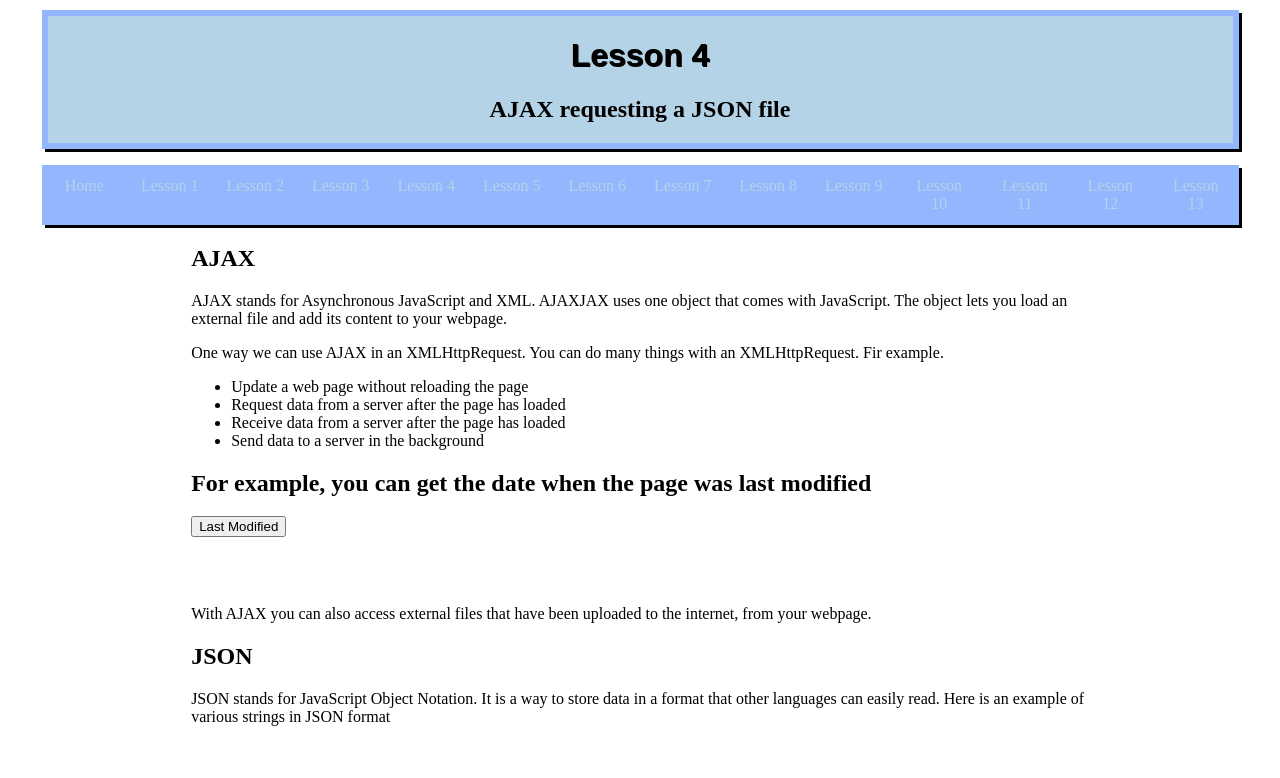
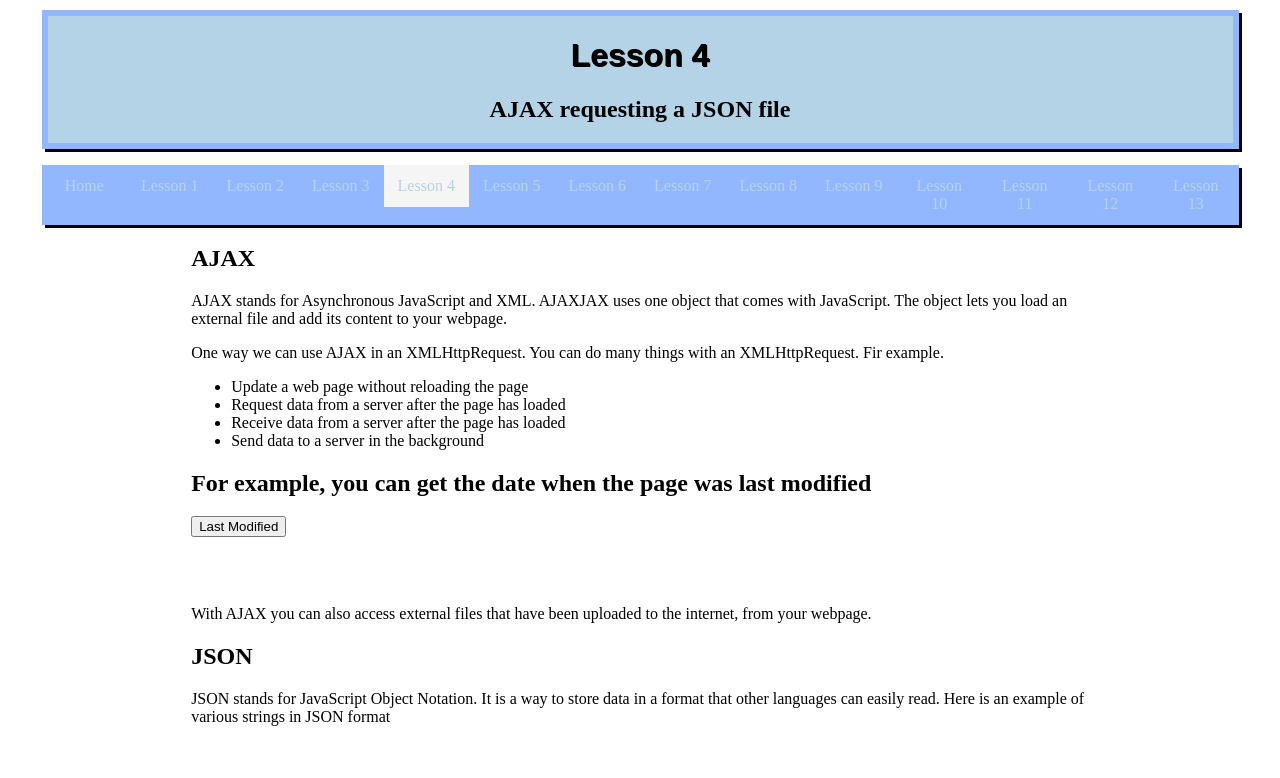
Before and after one commit to hatton-david-joel/hatton-david-joel.github.io, a plain HTML site: page mobileapplicationdevelopment/lesson4/lesson4.html in a window 1280 px wide. Shown: the top 778 px of the page. Drawn offline with Linux system fonts and the light colour scheme.

Commit message:
Update lesson4.html

```diff
--- a/mobileapplicationdevelopment/lesson4/lesson4.html
+++ b/mobileapplicationdevelopment/lesson4/lesson4.html
@@ -25,7 +25,7 @@
             <li><a href="../lesson2/lesson2.html">Lesson 1</a></li>
             <li><a href="../lesson2/lesson2.html">Lesson 2</a></li>
             <li><a href="../lesson3/lesson3.html">Lesson 3</a></li>
-            <li><a href="../lesson4/lesson4.html">Lesson 4</a></li>
+            <li><a id="active" href="#Top">Lesson 4</a></li>
             <li><a href="../lesson5/lesson5.html">Lesson 5</a></li>
             <li><a href="../lesson6/lesson6.html">Lesson 6</a></li>
             <li><a href="../lesson7/lesson7.html">Lesson 7</a></li>
```
